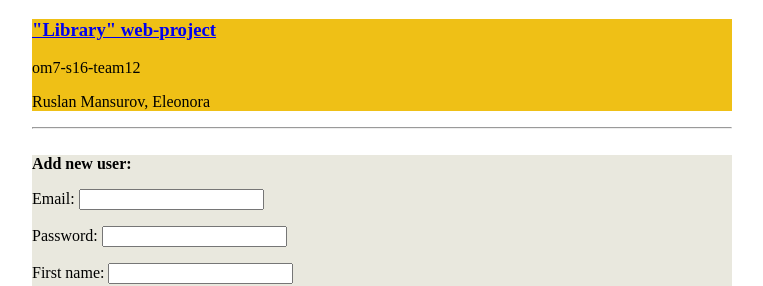
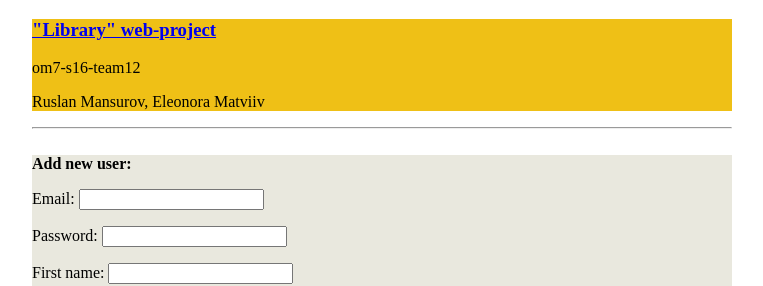
Before and after one commit to ruslanways/sprint18-om7-s18-team13, a Django app: page /users/ in a window 1280 px wide. Shown: the top 286 px of the page, without its empty margins (258-1021 px from the left). Run offline with Django 3.2, Linux system fonts and the light colour scheme.

Commit message:
added surname

```diff
--- a/templates/base.html
+++ b/templates/base.html
@@ -14,7 +14,7 @@
         <div style="background-color: rgb(239, 192, 22);">
         <h3><a href="{% url 'main' %}">"Library" web-project</a></h3>
         <p>om7-s16-team12</p>
-        <p>Ruslan Mansurov, Eleonora</p>
+        <p>Ruslan Mansurov, Eleonora Matviiv</p>
         </div>
         <hr>
         <br>
```
